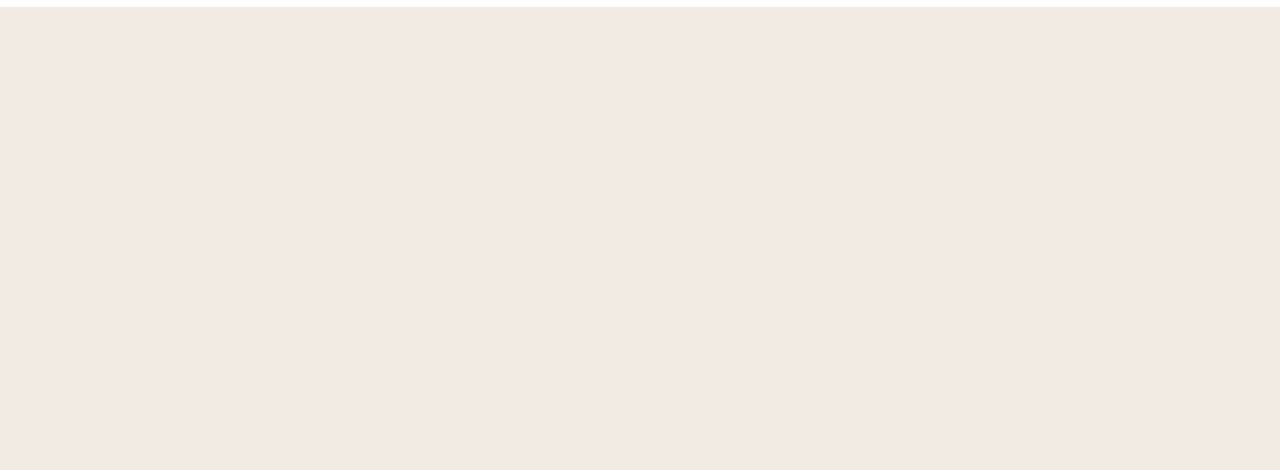
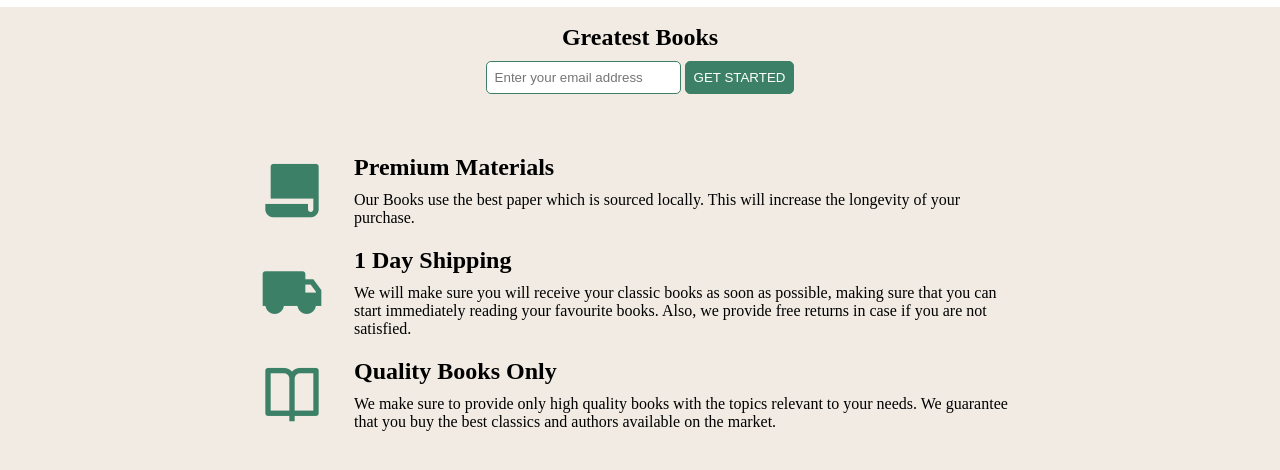
Before and after one commit to Covr1G/Landing-page, a plain HTML site: page index.html in a window 1280 px wide. Shown: the part 76-546 px from the top of the page. Drawn offline with nearby package versions, Linux system fonts and the light colour scheme.

Commit message:
Feature Section

```diff
--- a/index.html
+++ b/index.html
@@ -5,6 +5,7 @@
     <meta name="viewport" content="width=device-width, initial-scale=1.0">
     <title>Product Landing Page</title>
     <link rel="stylesheet" href="./styles.css">
+    <link href="https://cdn.jsdelivr.net/npm/remixicon@3.5.0/fonts/remixicon.css" rel="stylesheet">
 </head>
 <body>
     <header id="header">
@@ -24,5 +25,53 @@
 
         </nav>
     </header>
+    <section id="email-section">
+        <h2>Greatest Books</h2>
+        <form action="https://www.freecodecamp.com/email-submit">
+            <input
+            type="email"
+            id="email"
+            required
+            placeholder="Enter your email address"
+            name="email"
+            />
+            <input type="submit" id="submit" value="GET STARTED" />
+        </form>
+    </section>
+
+    <section id="features">
+        <div class="feature">
+            <i class="ri-file-paper-fill ri-4x icon"></i>
+            <div>
+                <h2>Premium Materials</h2>
+                <p>Our Books use the best paper which is sourced locally.
+                    This will increase the longevity of your purchase.
+                </p>
+            </div>
+        </div>
+        <div class="feature">
+            <i class="ri-truck-fill ri-4x icon"></i>
+            <div>
+                <h2>1 Day Shipping</h2>
+                <p>
+                  We will make sure you will receive your classic books as soon as possible, making sure that you can start immediately reading your favourite books.
+                  Also, we provide free returns in case if you are not satisfied.
+
+                </p>
+            </div>
+        </div>
+        <div class="feature">
+            <i class="ri-book-open-line ri-4x icon"></i>
+            <div>
+                <h2>Quality Books Only</h2>
+                <p>
+                    We make sure to provide only high quality books with the topics relevant to your needs.
+                    We guarantee that you buy the best classics and authors available on the market.
+                </p>
+            </div>
+
+        </div>
+    </section>
+
 </body>
 </html>
--- a/styles.css
+++ b/styles.css
@@ -2,6 +2,7 @@
     --white: hsl(0, 0%, 100%);
     --text: hsl(228, 12%, 48%);
     --pale: hsl(32, 32%, 92%);
+    --green: hsl(158, 36%, 37%);
 }
 
 
@@ -52,3 +53,57 @@ body {
     margin-left: 10px;
     font-weight: 700;
    }
+
+   #email-section {
+    margin-top: 100px;
+   }
+
+input {
+    padding: 8px;
+    border-radius: 5px;
+    border: 1px solid var(--green);
+}
+
+#submit {
+    background-color: var(--green);
+    color: var(--white);
+    cursor: pointer;
+}
+
+   section::before {
+    display: block;
+    content: " ";
+    margin-top: -100px;
+    height: 100px;
+    visibility: hidden;
+    pointer-events: none;
+   }
+
+
+section {
+    margin: 40px 20px;
+    text-align: center;
+
+}
+
+h2 {
+    margin-bottom: 10px;
+}
+
+.icon{
+    color: var(--green);
+    margin-right: 30px;
+}
+
+#features {
+    text-align: left;
+    max-width: 800px;
+    margin: auto;
+}
+
+.feature {
+    display: flex;
+    align-items: center;
+    justify-content: center;
+    margin: 20px;
+}
```
